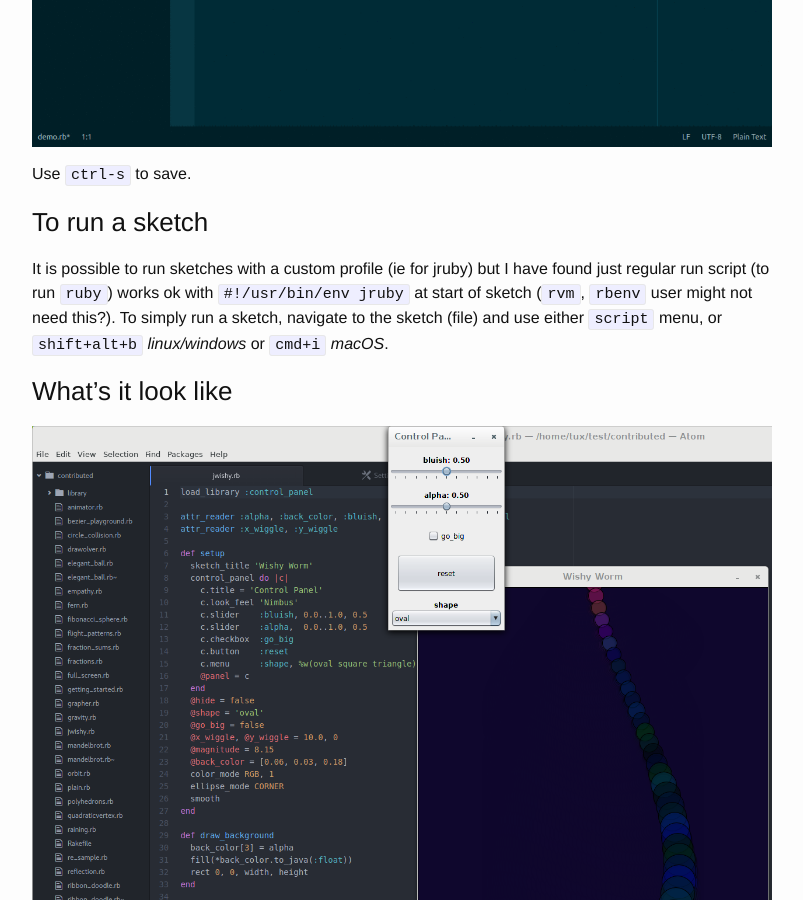
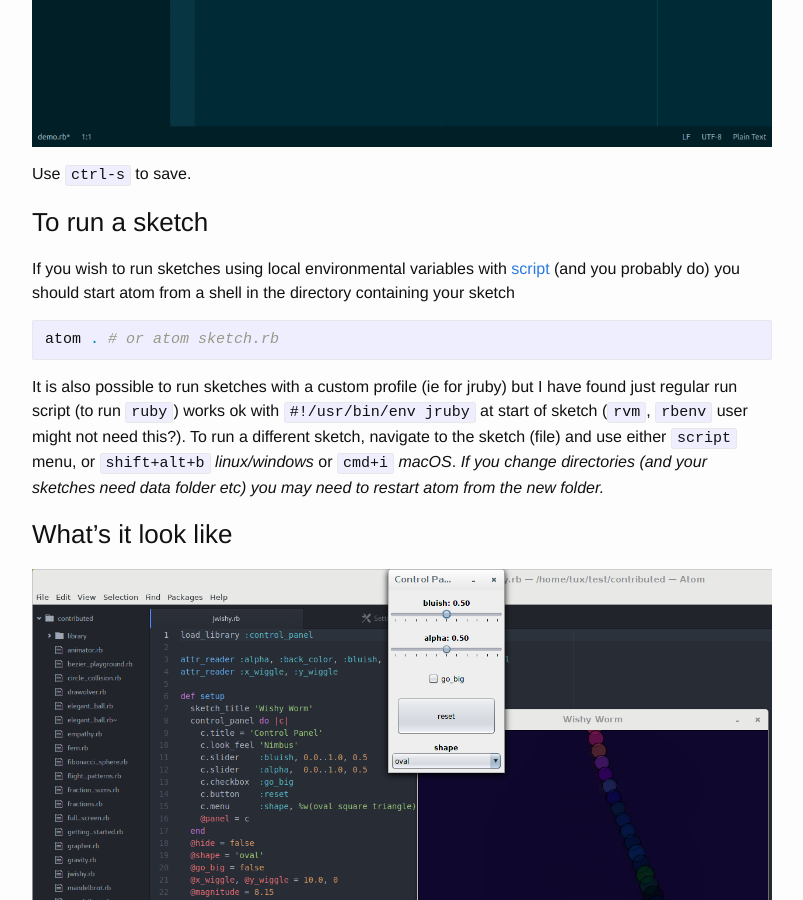
Before and after one commit to ruby-processing/propane, a Jekyll site: the page built from _editors/atom.md, in a window 1280 px wide and 900 px high, scrolled down 1171 px. Shown: the whole window, without its empty margins (238-1041 px from the left). Built offline with Jekyll 4.4.1, drawn with Linux system fonts in a browser that asks for light colours.

Commit message:
local environment

````diff
--- a/_editors/atom.md
+++ b/_editors/atom.md
@@ -39,7 +39,13 @@ Use `ctrl-s` to save.
 
 ### To run a sketch ###
 
-It is possible to run sketches with a custom profile (ie for jruby) but I have found just regular run script (to run `ruby`) works ok with `#!/usr/bin/env jruby` at start of sketch (`rvm`, `rbenv` user might not need this?).  To simply run a sketch, navigate to the sketch (file) and use either `script` menu, or `shift+alt+b` _linux/windows_ or `cmd+i` _macOS_.
+If you wish to run sketches using local environmental variables with [script][script] (and you probably do) you should start atom from a shell in the directory containing your sketch
+
+```bash
+atom . # or atom sketch.rb
+```
+
+It is also possible to run sketches with a custom profile (ie for jruby) but I have found just regular run script (to run `ruby`) works ok with `#!/usr/bin/env jruby` at start of sketch (`rvm`, `rbenv` user might not need this?).  To run a different sketch, navigate to the sketch (file) and use either `script` menu, or `shift+alt+b` _linux/windows_ or `cmd+i` _macOS_. _If you change directories (and your sketches need data folder etc) you may need to restart atom from the new folder._
 
 ### What's it look like ###
 
````
